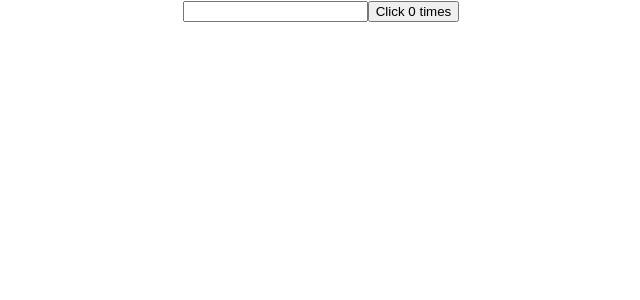
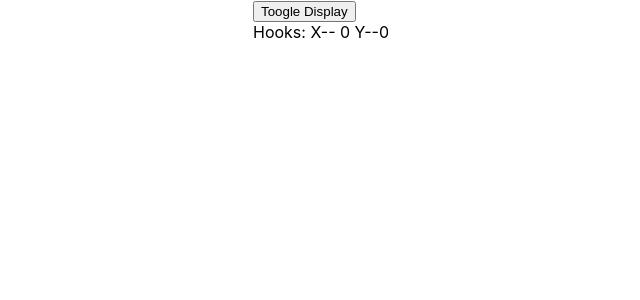
Before and after one commit to Bitan23101996/React-Learning-Series, a React (Create React App) app: page / in a window 1280 px wide. Shown: the top 300 px of the page, without its empty margins (319-959 px from the left). Built offline with nearby package versions, Linux system fonts and the light colour scheme.

Commit message:
React Hooks: use Effect run conditionally, run only once & cleanup -mouse hover example

```diff
--- a/src/App.js
+++ b/src/App.js
@@ -39,6 +39,8 @@ import CounterHooksTwo from './React-Hooks/CounterHooksTwo';
 import CounterHooksThree from './React-Hooks/CounterHooksThree';
 import CounterHooksFour from './React-Hooks/CounterHooksFour';
 import CounterUsingUseEffect from './React-Hooks/CounterUsingUseEffect';
+import MouseEventHook from './React-Hooks/MouseEventHook';
+import MouseContainerHook from './React-Hooks/MouseContainerHook';
 
 // 2. Extend the theme to include custom colors, fonts, etc
 const colors = {
@@ -131,7 +133,9 @@ function App() {
       {/* <CounterHooksTwo /> */}
       {/* <CounterHooksThree /> */}
       {/* <CounterHooksFour /> */}
-      <CounterUsingUseEffect />
+      {/* <CounterUsingUseEffect /> */}
+      {/* <MouseEventHook /> */}
+      <MouseContainerHook />
     </div>
   );
 }
--- /dev/null
+++ b/src/React-Hooks/MouseContainerHook.js
@@ -0,0 +1,17 @@
+import React, { useState, useEffect } from 'react'
+import MouseEventHook from './MouseEventHook'
+
+function MouseContainerHook() {
+    const [display, setDisplay] = useState(true)
+
+    return (
+        <div>
+            <button type="button" onClick={() => setDisplay(!display)}>Toogle Display</button>
+            {
+                display && (<MouseEventHook />)
+            }
+        </div>
+    )
+}
+
+export default MouseContainerHook
--- /dev/null
+++ b/src/React-Hooks/MouseEventHook.js
@@ -0,0 +1,35 @@
+import React, { useState, useEffect } from 'react'
+
+function MouseEventHook() {
+    const [x, setX] = useState(0)
+    const [y, setY] = useState(0)
+
+    const logMouseMove = (e) => {
+        console.log("logMouseMove called")
+        setX(e.clientX)
+        setY(e.clientY)
+    }
+
+    //Here [] array is given - as useEffect will run  only 1st time(It does not depend on any state & prop change)
+    //Mimic of componentDidMount()
+    useEffect(() => {
+        console.log("Use Effect called")
+        window.addEventListener("mousemove", logMouseMove)
+
+        // Here return means - component clean up code
+        //Cancel subscribtion, removing event handler, reset counter etc.
+        //Mimic of componentWillUnmount
+        return () => {
+            console.log("Component unmounting code")
+            window.removeEventListener("mousemove", logMouseMove)
+        }
+    }, [])
+
+    return (
+        <div>
+            Hooks: X-- {x} Y--{y}
+        </div>
+    )
+}
+
+export default MouseEventHook
```
Also changed, not shown: 1 other file (tests, documents, lock files or other folders).
